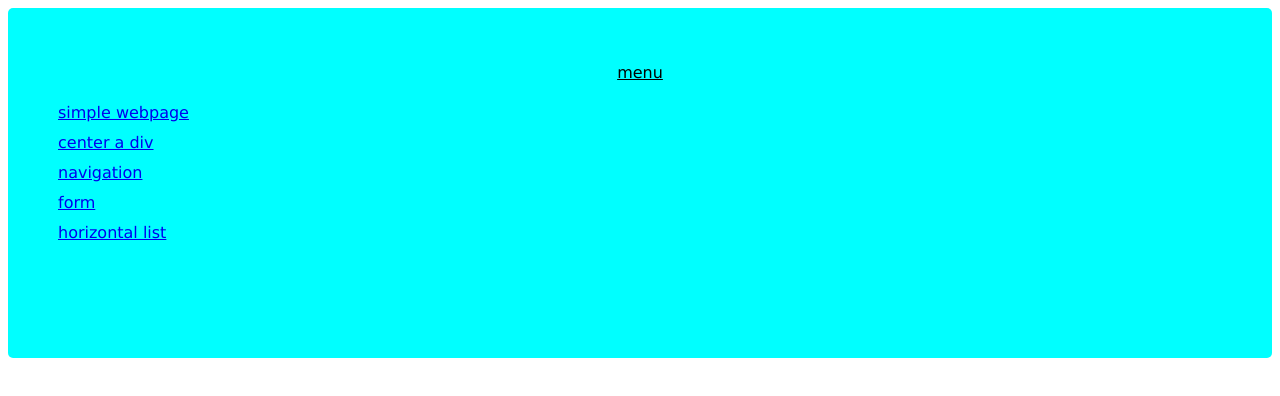
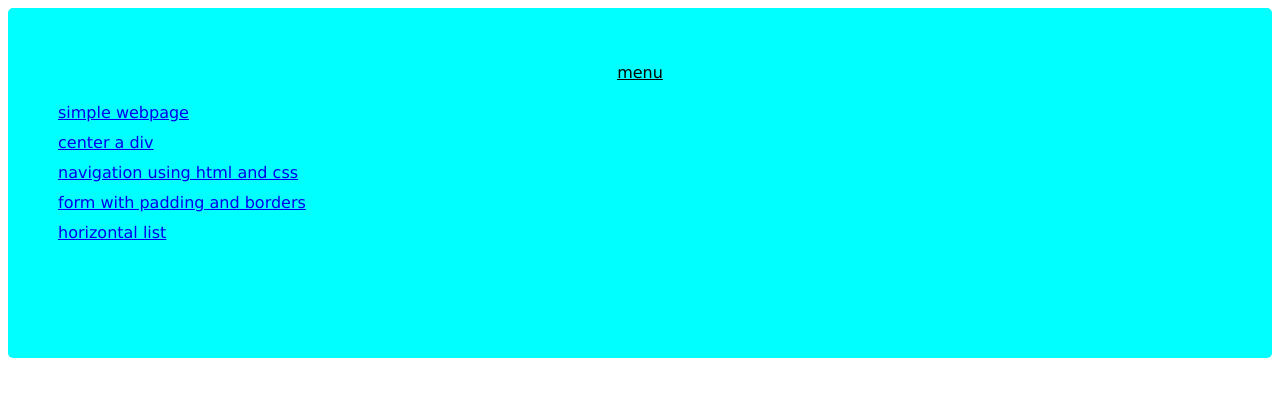
Before and after one commit to Poloju-Nandhu/RTRP, a plain HTML site: page index.html in a window 1280 px wide. Drawn offline with Linux system fonts and the light colour scheme.

Commit message:
Update index.html

```diff
--- a/index.html
+++ b/index.html
@@ -33,8 +33,8 @@
     <nav><span>menu</span>
         <a href="Assignment 1.1.html">simple webpage</a><br>
         <a href="Assignment 1.2.html">center a div</a><br>
-        <a href="Assignment 1.3.html">navigation</a><br>
-        <a href="Assignment 1.4.html">form</a><br>
+        <a href="Assignment 1.3.html">navigation using html and css</a><br>
+        <a href="Assignment 1.4.html">form with padding and borders</a><br>
         <a href="Assignment 1.5.html">horizontal list</a>
     </nav>
    </div>
```
